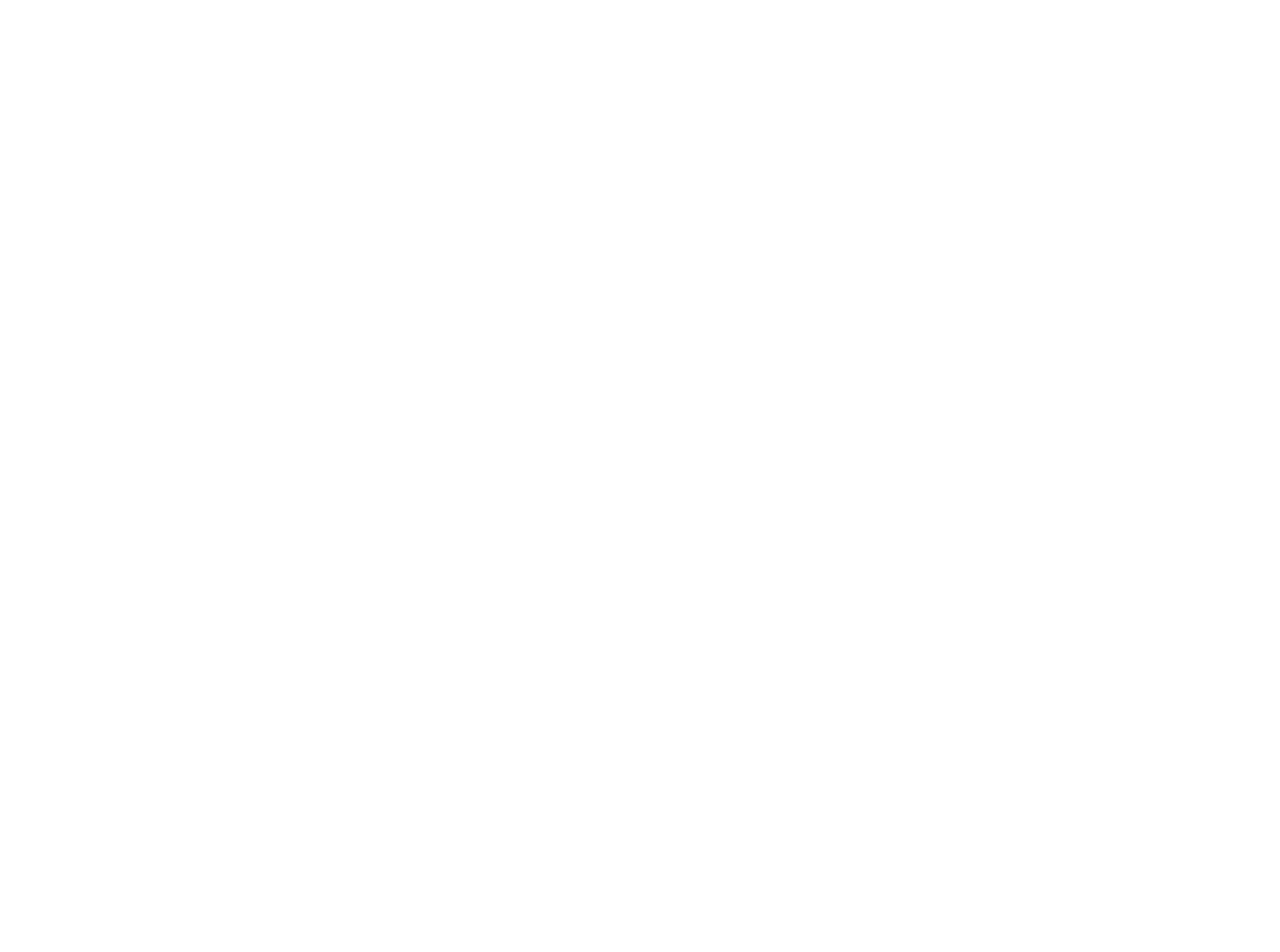
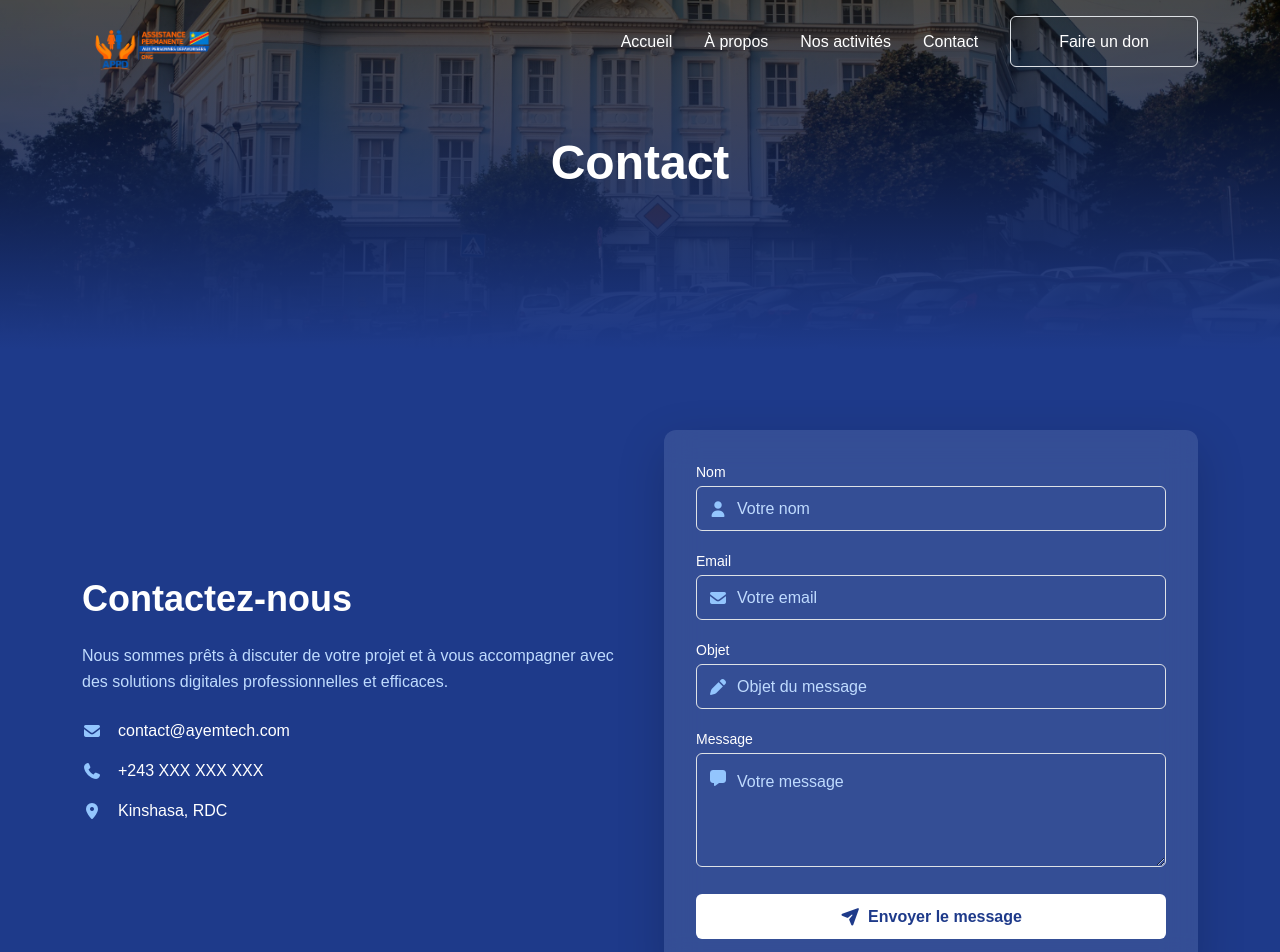
Before and after one commit to Michee-kolony/appd, an Angular app: page /ONG/contact in a window 1280 px wide. Before the commit this address led to /. Shown: the top 952 px of the page. Before the commit the page ends 800 px from the top, so only its background shows below. Built offline with nearby package versions, Linux system fonts and the light colour scheme.

Commit message:
mises à jour datas

```diff
--- a/src/app/app-routing.module.ts
+++ b/src/app/app-routing.module.ts
@@ -3,6 +3,7 @@
 import { ClientComponent } from './client/client/client.component';
 import { AccueilComponent } from './client/accueil/accueil.component';
 import { AboutComponent } from './client/about/about.component';
+import { ContactComponent } from './client/contact/contact.component';
 
 const routes: Routes = [
   {path:'', redirectTo: 'ONG', pathMatch: 'full'},
@@ -10,7 +11,8 @@
     children:[
       {path: '', redirectTo: 'accueil', pathMatch: 'full'},
       {path: 'accueil', component : AccueilComponent},
-      {path: 'about', component: AboutComponent}
+      {path: 'about', component: AboutComponent},
+      {path:'contact', component: ContactComponent}
     ]
   }
 ];
--- a/src/app/app.module.ts
+++ b/src/app/app.module.ts
@@ -9,6 +9,7 @@
 import { NavbarComponent } from './client/navbar/navbar.component';
 import { FaqComponent } from './client/faq/faq.component';
 import { FooterComponent } from './client/footer/footer.component';
+import { ContactComponent } from './client/contact/contact.component';
 
 @NgModule({
   declarations: [
@@ -18,7 +19,8 @@
     ClientComponent,
     NavbarComponent,
     FaqComponent,
-    FooterComponent
+    FooterComponent,
+    ContactComponent
   ],
   imports: [
     BrowserModule,
--- /dev/null
+++ b/src/app/client/contact/contact.component.html
@@ -0,0 +1,111 @@
+<!-- PAGE A PROPOS -->
+<section class="relative h-[350px] w-full bg-black overflow-hidden">
+<img src="images/2149504791.jpg" class="h-full w-full object-cover absolute z-0 opacity-30"/>
+  <div class="absolute inset-0 bg-gradient-to-t from-blue-900 to-transparent z-10"></div>
+  <div class="relative z-10 flex flex-col items-center justify-center h-full text-center px-4">
+    <h1 class="text-4xl sm:text-5xl font-bold text-white mb-4 relative z-20">Contact</h1>
+  </div>
+</section>
+
+
+<section class="bg-blue-900 py-20">
+  <div class="container mx-auto px-6">
+    <div class="grid lg:grid-cols-2 gap-12 items-center">
+
+      <!-- LEFT : TEXTE -->
+      <div class="text-white">
+        <h2 class="text-3xl lg:text-4xl font-bold mb-4">
+          Contactez-nous
+        </h2>
+        <p class="text-blue-200 mb-6 leading-relaxed">
+          Nous sommes prêts à discuter de votre projet et à vous accompagner
+          avec des solutions digitales professionnelles et efficaces.
+        </p>
+
+        <div class="space-y-4">
+          <div class="flex items-center gap-3">
+            <i class="fa-solid fa-envelope text-blue-300"></i>
+            <span>contact&#64;ayemtech.com</span>
+          </div>
+          <div class="flex items-center gap-3">
+            <i class="fa-solid fa-phone text-blue-300"></i>
+            <span>+243 XXX XXX XXX</span>
+          </div>
+          <div class="flex items-center gap-3">
+            <i class="fa-solid fa-location-dot text-blue-300"></i>
+            <span>Kinshasa, RDC</span>
+          </div>
+        </div>
+      </div>
+
+      <!-- RIGHT : FORM -->
+      <div class="bg-white/10 backdrop-blur-lg p-8 rounded-xl shadow-lg">
+        <form class="space-y-5">
+
+          <!-- NOM -->
+          <div>
+            <label class="text-white text-sm mb-1 block">Nom</label>
+            <div class="relative">
+              <i class="fa-solid fa-user absolute left-3 top-1/2 -translate-y-1/2 text-blue-300"></i>
+              <input
+                type="text"
+                placeholder="Votre nom"
+                class="w-full h-[45px] pl-10 pr-4 rounded-md bg-transparent border border-blue-300/40 text-white placeholder-blue-200 focus:outline-none focus:border-white"
+              />
+            </div>
+          </div>
+
+          <!-- EMAIL -->
+          <div>
+            <label class="text-white text-sm mb-1 block">Email</label>
+            <div class="relative">
+              <i class="fa-solid fa-envelope absolute left-3 top-1/2 -translate-y-1/2 text-blue-300"></i>
+              <input
+                type="email"
+                placeholder="Votre email"
+                class="w-full h-[45px] pl-10 pr-4 rounded-md bg-transparent border border-blue-300/40 text-white placeholder-blue-200 focus:outline-none focus:border-white"
+              />
+            </div>
+          </div>
+
+          <!-- OBJET -->
+          <div>
+            <label class="text-white text-sm mb-1 block">Objet</label>
+            <div class="relative">
+              <i class="fa-solid fa-pen absolute left-3 top-1/2 -translate-y-1/2 text-blue-300"></i>
+              <input
+                type="text"
+                placeholder="Objet du message"
+                class="w-full h-[45px] pl-10 pr-4 rounded-md bg-transparent border border-blue-300/40 text-white placeholder-blue-200 focus:outline-none focus:border-white"
+              />
+            </div>
+          </div>
+
+          <!-- MESSAGE -->
+          <div>
+            <label class="text-white text-sm mb-1 block">Message</label>
+            <div class="relative">
+              <i class="fa-solid fa-message absolute left-3 top-4 text-blue-300"></i>
+              <textarea
+                rows="4"
+                placeholder="Votre message"
+                class="w-full pl-10 pr-4 pt-3 rounded-md bg-transparent border border-blue-300/40 text-white placeholder-blue-200 focus:outline-none focus:border-white"
+              ></textarea>
+            </div>
+          </div>
+
+          <!-- BUTTON -->
+          <button
+            type="submit"
+            class="w-full h-[45px] bg-white text-blue-900 font-semibold rounded-md hover:bg-blue-100 transition flex items-center justify-center gap-2"
+          >
+            <i class="fa-solid fa-paper-plane"></i>
+            Envoyer le message
+          </button>
+
+        </form>
+      </div>
+
+    </div>
+  </div>
+</section>
--- a/src/app/client/navbar/navbar.component.html
+++ b/src/app/client/navbar/navbar.component.html
@@ -14,7 +14,7 @@
       <li><a routerLink="/ONG/accueil" class="text-white no-underline hover:text-gray-300 transition">Accueil</a></li>
       <li><a routerLink="/ONG/about" class="text-white  no-underline hover:text-gray-300 transition">À propos</a></li>
       <li><a href="#" class="text-white  no-underline hover:text-gray-300 transition">Nos activités</a></li>
-       <li><a href="#" class="text-white  no-underline hover:text-gray-300 transition">Contact</a></li>
+       <li><a routerLink="/ONG/contact" class="text-white  no-underline hover:text-gray-300 transition">Contact</a></li>
       <li><a href="#" class="no-underline text-white  transition border py-3 px-5 rounded-md">Faire un don</a></li>
     </ul>
 
@@ -32,6 +32,6 @@
     <li><a (click)="toggleMenu()" routerLink="/ONG/accueil" class="text-white no-underline hover:text-gray-300 transition">Accueil</a></li>
     <li><a (click)="toggleMenu()" routerLink="/ONG/about" class="text-white no-underline hover:text-gray-300 transition">À propos</a></li>
     <li><a (click)="toggleMenu()" routerLink="/ONG/accueil" class="text-white no-underline hover:text-gray-300 transition">Services</a></li>
-    <li><a (click)="toggleMenu()" routerLink="/ONG/accueil" class="text-white no-underline hover:text-gray-300 transition">Contact</a></li>
+    <li><a (click)="toggleMenu()" routerLink="/ONG/contact" class="text-white no-underline hover:text-gray-300 transition">Contact</a></li>
   </ul>
 </nav>
```
Also changed, not shown: src/app/client/contact/contact.component.ts (added, +10 -0 lines), src/app/client/contact/contact.component.css (added), 1 other file (tests, documents, lock files or other folders).
